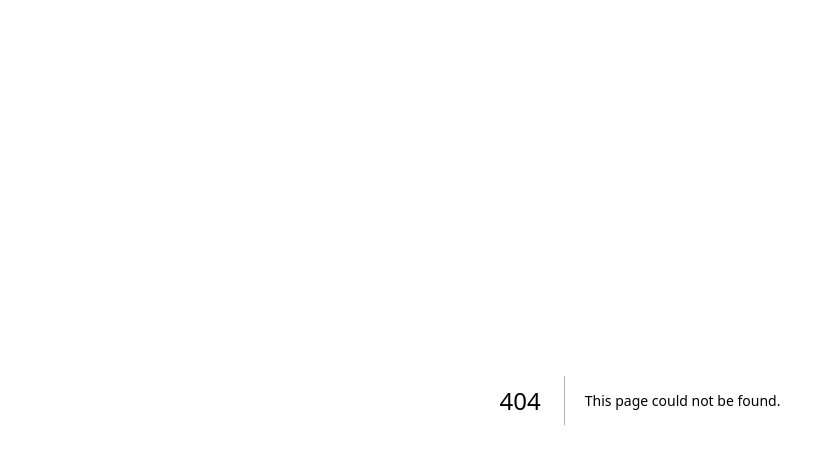
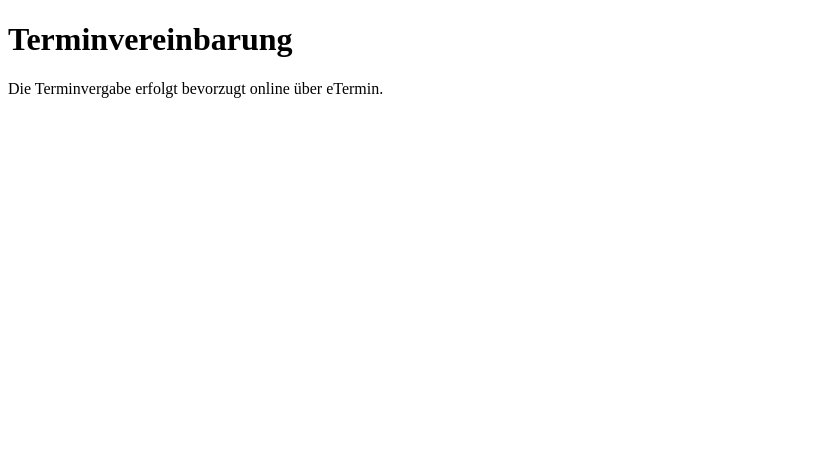
Before and after one commit to OliverWeise656/praxis-website, a Next.js app: page /termin in a window 1280 px wide. Before the commit this address had no page. Shown: the top 464 px of the page, without its empty margins (0-835 px from the left). Built offline with nearby package versions, Linux system fonts and the light colour scheme.

Commit message:
Create TerminPage component with metadata

```diff
--- /dev/null
+++ b/src/app/termin/page.tsx
@@ -0,0 +1,16 @@
+import { Metadata } from "next";
+
+export const metadata: Metadata = {
+  title: "Termin vereinbaren | HNO Stimm- & Hörzentrum Stuttgart",
+  description:
+    "Online-Terminvereinbarung über eTermin im HNO Stimm- & Hörzentrum Stuttgart.",
+};
+
+export default function TerminPage() {
+  return (
+    <main className="prose max-w-3xl mx-auto p-8">
+      <h1>Terminvereinbarung</h1>
+      <p>Die Terminvergabe erfolgt bevorzugt online über eTermin.</p>
+    </main>
+  );
+}
```
